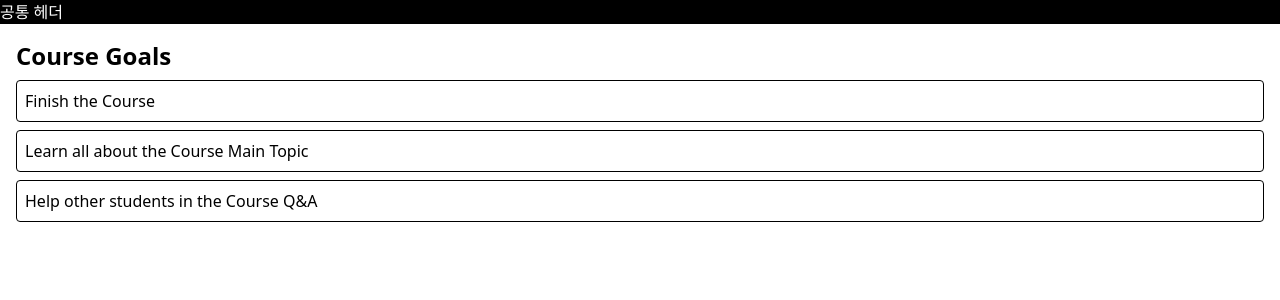
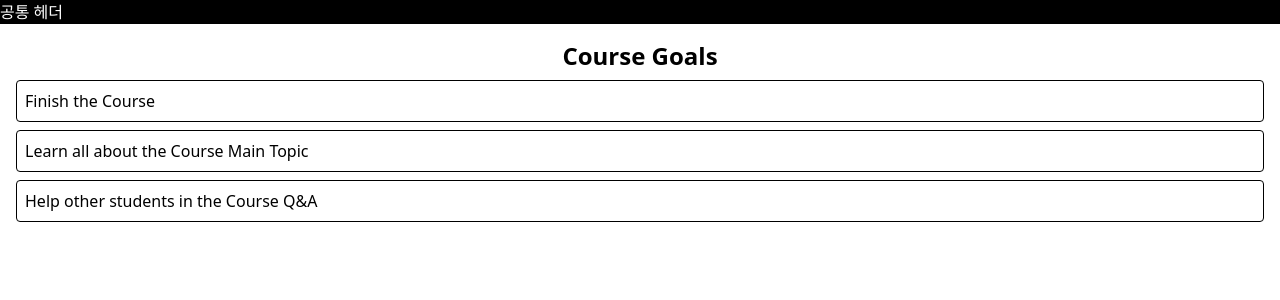
Before and after one commit to Earlssu/MERN_FS_Project, a React (Vite) app in the folder apps/client/: page / in a window 1280 px wide. Shown: the top 300 px of the page. Built offline with nearby package versions, Linux system fonts and the light colour scheme.

Commit message:
[Feat]Practice component separate

```diff
--- a/apps/client/src/pages/LandingPage.tsx
+++ /dev/null
@@ -1,14 +0,0 @@
-const LandingPage = () => {
-  return (
-    <div className={'m-4'}>
-      <h2 className={'text-2xl font-bold mb-2'}>Course Goals</h2>
-      <ul className={'flex flex-col gap-2'}>
-        <li className={'p-2 border rounded-sm'}>Finish the Course</li>
-        <li className={'p-2 border rounded-sm'}>Learn all about the Course Main Topic</li>
-        <li className={'p-2 border rounded-sm'}>Help other students in the Course Q&A</li>
-      </ul>
-    </div>
-  );
-};
-
-export default LandingPage;
--- /dev/null
+++ b/apps/client/src/pages/landing/GoalList.tsx
@@ -0,0 +1,11 @@
+const GoalList = () => {
+  return (
+    <ul className={'flex flex-col gap-2'}>
+      <li className={'p-2 border rounded-sm'}>Finish the Course</li>
+      <li className={'p-2 border rounded-sm'}>Learn all about the Course Main Topic</li>
+      <li className={'p-2 border rounded-sm'}>Help other students in the Course Q&A</li>
+    </ul>
+  );
+};
+
+export default GoalList;
--- /dev/null
+++ b/apps/client/src/pages/landing/index.tsx
@@ -0,0 +1,12 @@
+import GoalList from '@/pages/landing/GoalList.tsx';
+
+const LandingPage = () => {
+  return (
+    <div className={'m-4'}>
+      <h2 className={'text-2xl font-bold mb-2 place-self-center'}>Course Goals</h2>
+      <GoalList />
+    </div>
+  );
+};
+
+export default LandingPage;
--- a/apps/client/src/router/index.tsx
+++ b/apps/client/src/router/index.tsx
@@ -1,7 +1,7 @@
 import { createBrowserRouter } from 'react-router-dom';
 import { LoginPage } from '@/features/auth';
 import MainLayout from '@/layouts/MainLayout.tsx';
-import LandingPage from '@/pages/LandingPage.tsx';
+import LandingPage from '@/pages/landing';
 
 export const router = createBrowserRouter([
   {
```
